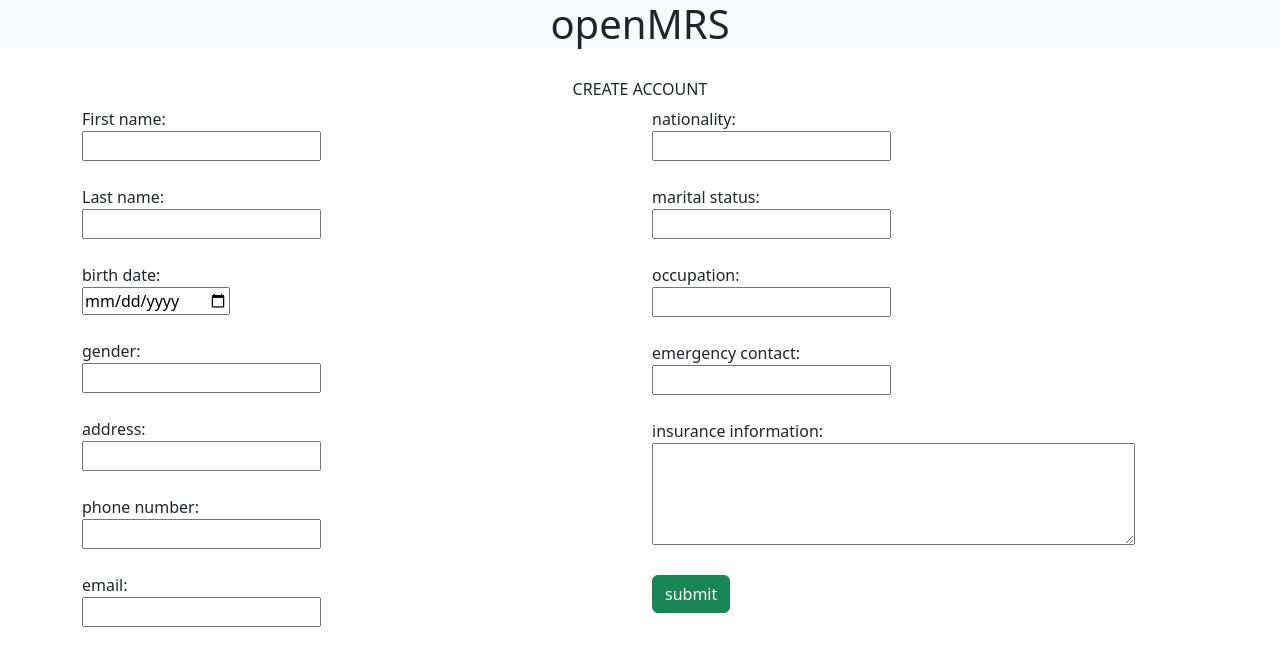
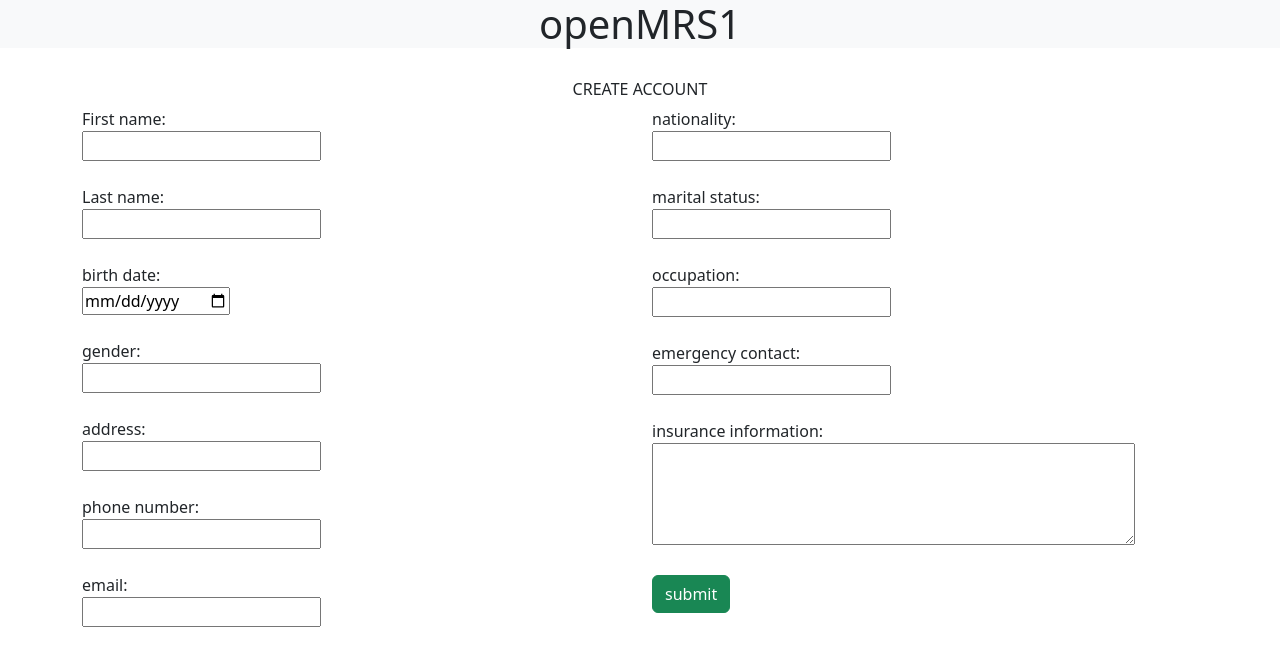
Before and after one commit to kidusatsbha4/openMRS, a Django app: page / in a window 1280 px wide. Shown: the top 650 px of the page. Run offline with Django 3.2, Linux system fonts and the light colour scheme.

Commit message:
Update register.html

```diff
--- a/mysite/openMRS/templates/register.html
+++ b/mysite/openMRS/templates/register.html
@@ -6,7 +6,7 @@
 
         <link href="https://cdn.jsdelivr.net/npm/bootstrap@5.3.2/dist/css/bootstrap.min.css" rel="stylesheet" integrity="sha384-T3c6CoIi6uLrA9TneNEoa7RxnatzjcDSCmG1MXxSR1GAsXEV/Dwwykc2MPK8M2HN" crossorigin="anonymous">
     </head>
-        <h1  class="text-center bg-light text-dark"  >openMRS</h1><br>
+        <h1  class="text-center bg-light text-dark"  >openMRS1</h1><br>
 <form method="post"  >
     {% csrf_token %}
     <div class="container">
```
